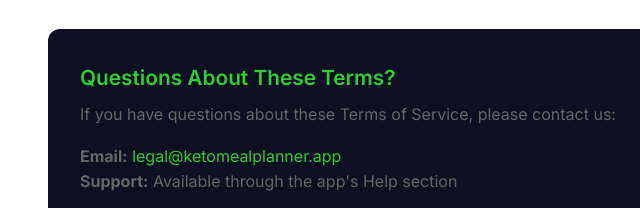
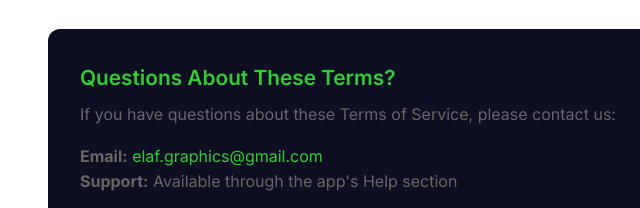
Before and after one commit to AutomationScriptsMarketplace/Keto-Meal-Planner-Webpage, a plain HTML site: page terms-of-service.html in a window 1280 px wide. Shown: the part 5450-5658 px from the top of the page, 0-640 px from the left. Drawn offline with Linux system fonts and the light colour scheme.

Commit message:
Update terms-of-service.html

```diff
--- a/terms-of-service.html
+++ b/terms-of-service.html
@@ -476,7 +476,7 @@
                 <h3>Questions About These Terms?</h3>
                 <p>If you have questions about these Terms of Service, please contact us:</p>
                 <p>
-                    <strong>Email:</strong> <a href="mailto:legal@ketomealplanner.app">legal@ketomealplanner.app</a><br>
+                    <strong>Email:</strong> <a href="mailto:elaf.graphics@gmail.com">elaf.graphics@gmail.com</a><br>
                     <strong>Support:</strong> Available through the app's Help section
                 </p>
                 <p>We will respond to your inquiry within 30 days.</p>
```
